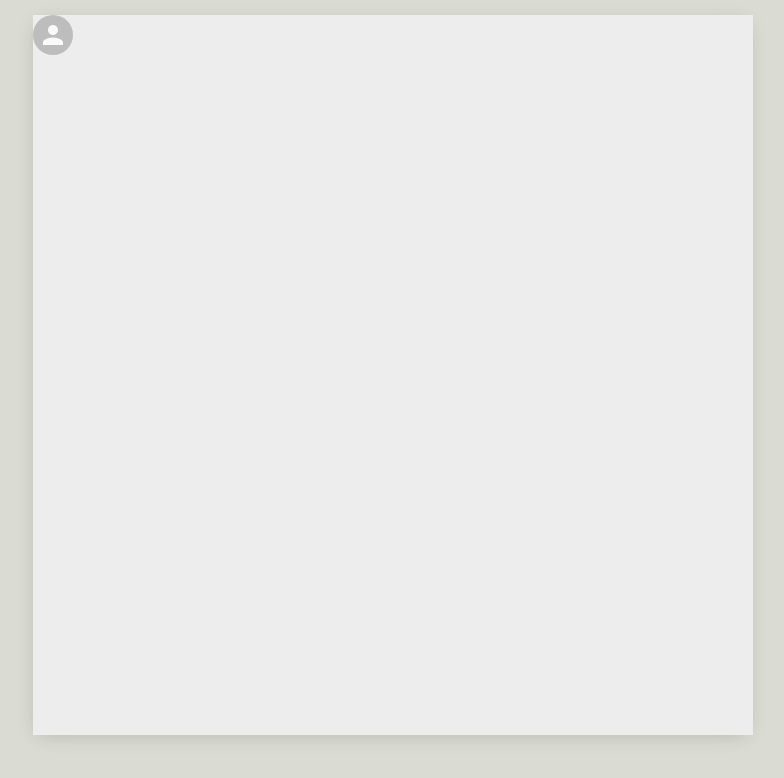
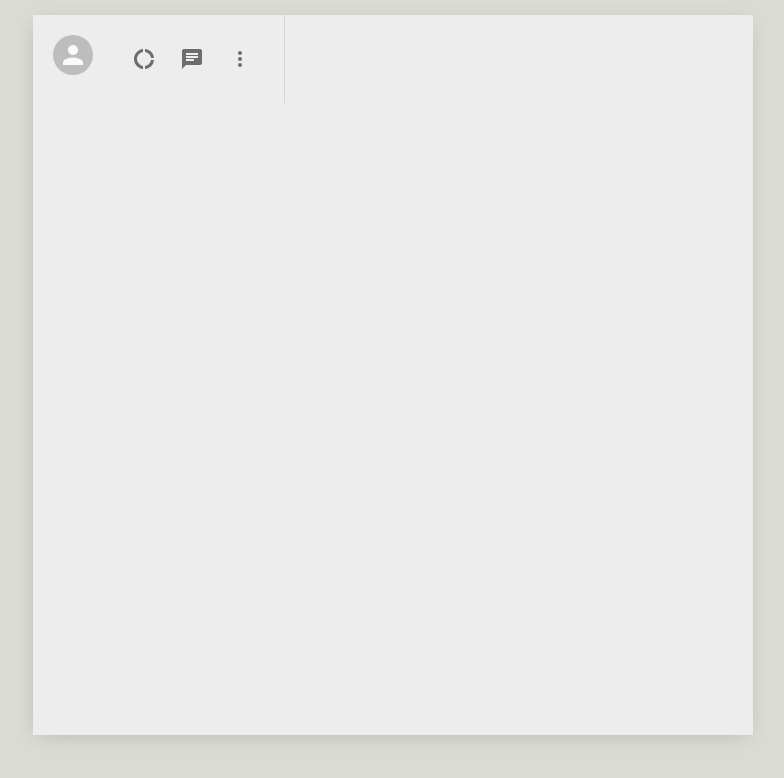
Before and after one commit to pmayuri/whatsapp_clone, a React (Create React App) app: page / in a window 1280 px wide. Shown: the top 778 px of the page, without its empty margins (247-1031 px from the left). Built offline with nearby package versions, Linux system fonts and the light colour scheme.

Commit message:
icons completed

```diff
--- a/src/Sidebar.css
+++ b/src/Sidebar.css
@@ -0,0 +1,17 @@
+.sidebar {
+    flex:0.35;
+ }
+
+ .sidebar__header {
+        display: flex;
+        justify-content: space-between;
+        padding: 20px;
+        border-right: 1px solid lightgray;
+}
+
+.sidebar__headerRight {
+    display: flex;
+    align-items: center;
+    justify-content: space-between;
+    min-width: 5vw;
+}
--- a/src/Sidebar.js
+++ b/src/Sidebar.js
@@ -1,5 +1,9 @@
 import React from "react";
-import { Avatar } from "@material-ui/core";
+import { Avatar, IconButton } from "@material-ui/core";
+import DonutLargeIcon from '@material-ui/icons/DonutLarge';
+import ChatIcon from '@material-ui/icons/Chat';
+import MoreVertIcon from '@material-ui/icons/MoreVert';
+
 import './Sidebar.css';
 
 function Sidebar() {
@@ -7,12 +11,24 @@ function Sidebar() {
         <div className="sidebar">
             <div className="sidebar__header">
                 <Avatar/>
+            <div className="sidebar__headerRight">
+                <IconButton>
+                    <DonutLargeIcon />
+                 </IconButton>
+                 <IconButton>
+                    <ChatIcon />
+                </IconButton>
+                <IconButton>
+                     <MoreVertIcon/>
+                </IconButton>
+
+                </div>
             </div>
+
             <div className="sidebar__search">
 
             </div>
-
-            <div className="sidebar__chats">
+             <div className="sidebar__chats">
 
             </div>
 
```
